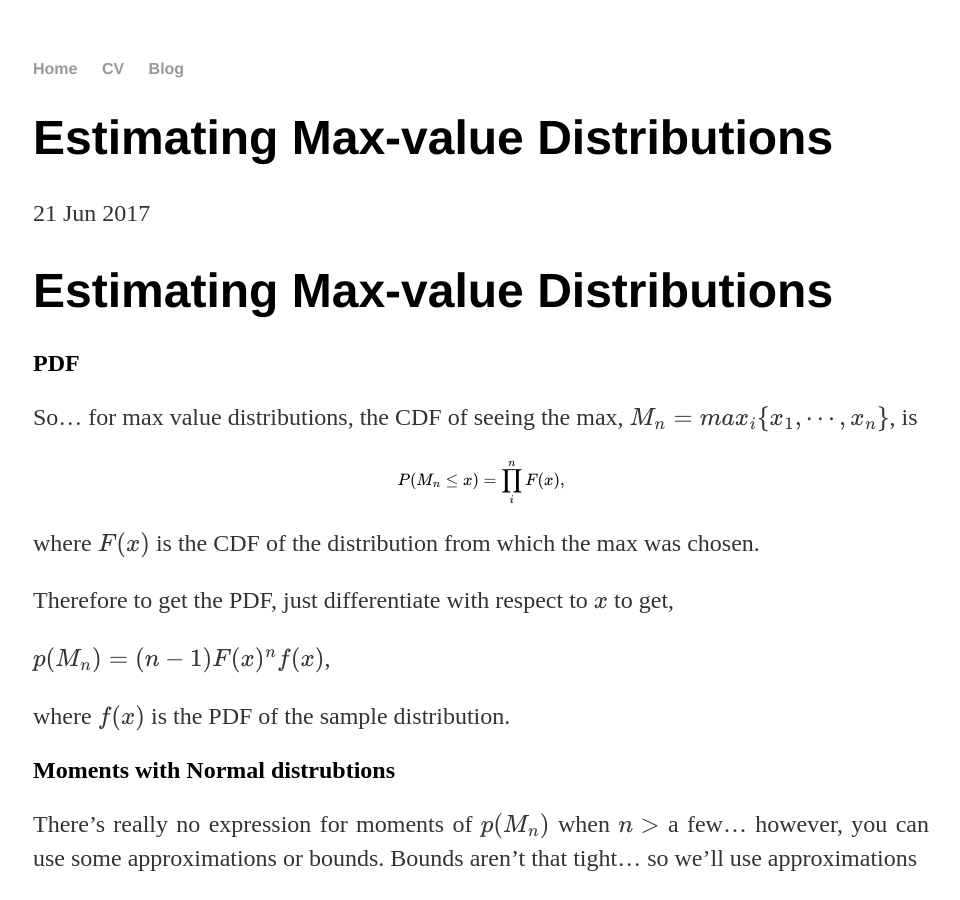
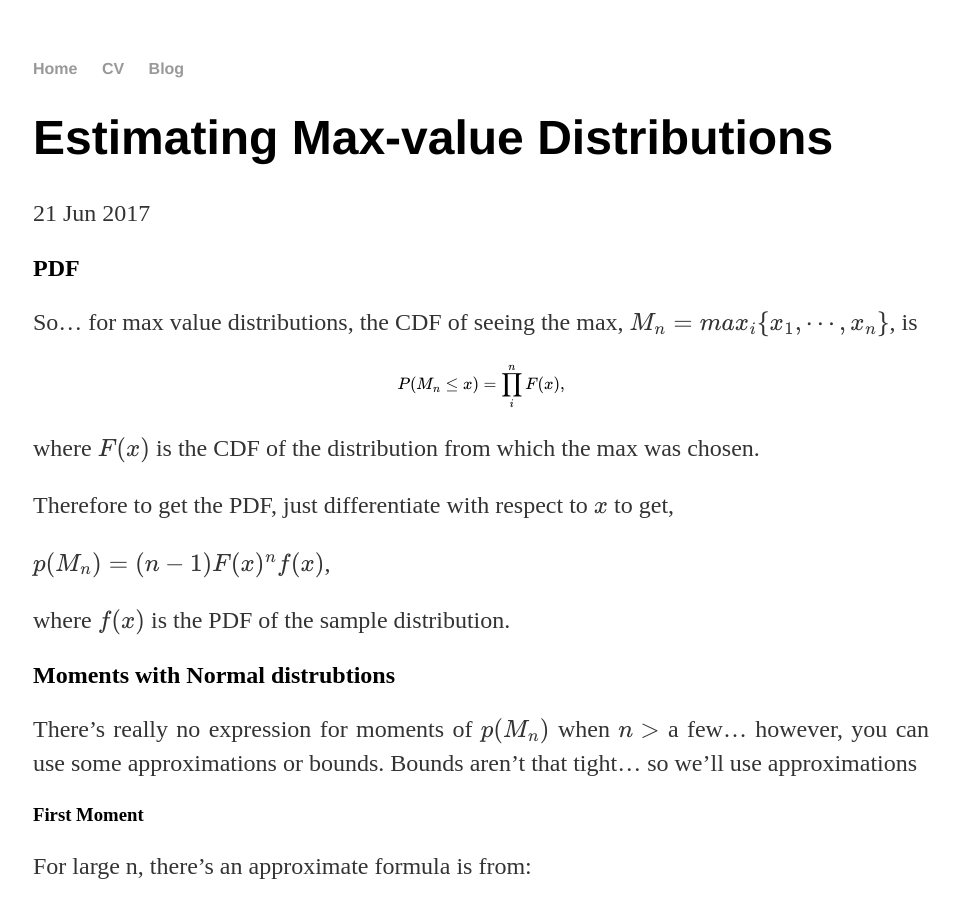
Before and after one commit to ckinzthompson/ckinzthompson.github.io, a Jekyll site: the page built from _posts/2017-06-21-maxvalue.md, in a window 1280 px wide and 900 px high. Shown: the whole window, without its empty margins (159-1119 px from the left). Built offline with Jekyll 4.4.1, drawn with Linux system fonts in a browser that asks for light colours; formulas are drawn with MathJax 3.

Commit message:
Update 2017-06-21-maxvalue.md

```diff
--- a/_posts/2017-06-21-maxvalue.md
+++ b/_posts/2017-06-21-maxvalue.md
@@ -3,7 +3,6 @@ layout: posts
 title: Estimating Max-value Distributions
 date: 2017-06-21
 ---
-# Estimating Max-value Distributions
 
 ## PDF
 So... for max value distributions, the CDF of seeing the max, $$M_n = max_i \{x_1,\cdots,x_n\}$$, is
```
